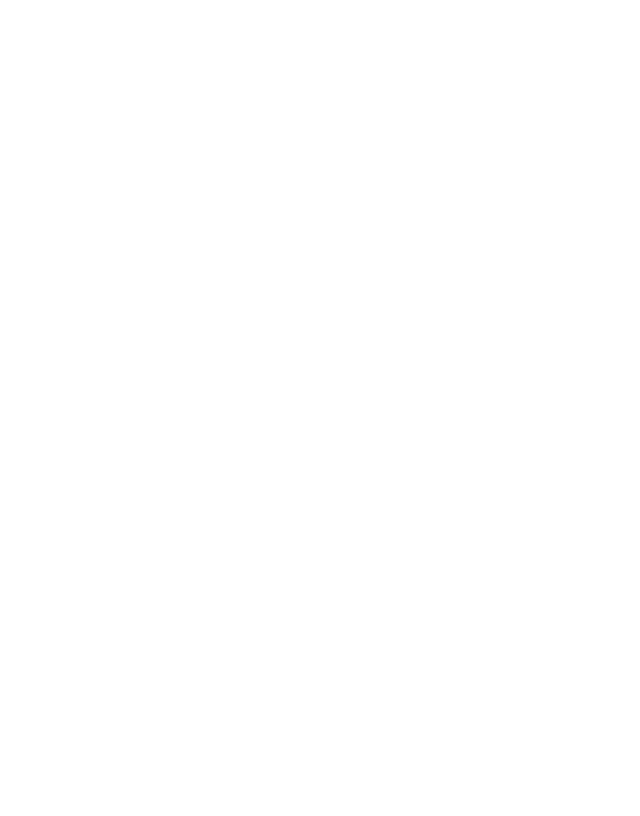
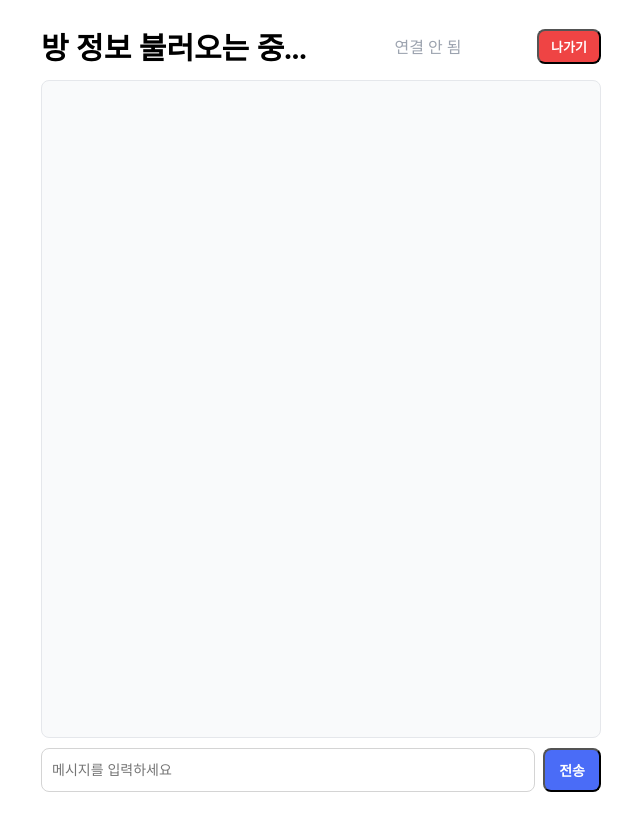
Before and after one commit to partmant/socket-chat, a Vue app in the folder frontend/: page /rooms/1 in a window 1280 px wide. Before the commit this address had no page. Shown: the whole page, without its empty margins (319-959 px from the left). Built offline with nearby package versions, Linux system fonts and the light colour scheme.

Commit message:
[FE] feat(ChatRoom): 채팅방 기능 및 뷰 구현

```diff
--- a/frontend/src/components/CreateRoomModal.vue
+++ b/frontend/src/components/CreateRoomModal.vue
@@ -35,9 +35,12 @@
 
         const res = await api.post("/api/rooms", payload);
 
-        this.$emit("created", res.data);
+        this.$emit("created", {
+          roomId: res.data,
+          password: this.isPrivate ? this.password : null
+        });
+
         this.$emit("close");
-
       } catch (e) {
         console.error(e);
         alert("방 생성에 실패했습니다.");
--- a/frontend/src/router/index.js
+++ b/frontend/src/router/index.js
@@ -1,12 +1,18 @@
 import { createRouter, createWebHistory } from "vue-router";
 import RoomList from "../views/RoomList.vue";
+import ChatRoom from "../views/ChatRoom.vue";
 
 const routes = [
   {
     path: "/",
     name: "RoomList",
     component: RoomList,
-  }
+  },
+  {
+    path: "/rooms/:id",
+    name: "ChatRoom",
+    component: ChatRoom,
+  },
 ];
 
 export default createRouter({
--- /dev/null
+++ b/frontend/src/views/ChatRoom.vue
@@ -0,0 +1,248 @@
+<script setup>
+import { ref, watch, onMounted } from "vue";
+import { useRoute, useRouter } from "vue-router";
+import { Client } from "@stomp/stompjs";
+import SockJS from "sockjs-client";
+import api from "../api";
+
+const route = useRoute();
+const router = useRouter();
+const roomId = Number(route.params.id);
+
+const nickname = ref(route.query.nickname || null);
+const password = ref(route.query.password || "");
+
+watch(
+  () => route.query.nickname,
+  (val) => { if (val) nickname.value = val; }
+);
+watch(
+  () => route.query.password,
+  (val) => { if (val) password.value = val; }
+);
+
+const roomTitle = ref("방 정보 불러오는 중...");
+const message = ref("");
+const messages = ref([]);
+const connected = ref(false);
+
+let client = null;
+const exitCalled = ref(false);
+
+// 방 정보 가져오기
+const fetchRoomInfo = async () => {
+  try {
+    const res = await api.get(`/api/rooms/${roomId}`);
+    roomTitle.value = res.data.title;
+  } catch (e) {
+    roomTitle.value = "방 정보 없음";
+  }
+};
+
+// WebSocket 연결
+const connect = () => {
+  if (client && client.active) return;
+
+  client = new Client({
+    reconnectDelay: 0,
+
+    webSocketFactory: () => new SockJS("http://localhost:8080/ws"),
+
+    onConnect: () => {
+      connected.value = true;
+
+      client.subscribe(`/topic/room/${roomId}`, (msg) => {
+        try {
+          messages.value.push(JSON.parse(msg.body));
+        } catch (e) {
+          console.error("메시지 파싱 오류:", e);
+        }
+      });
+    },
+  });
+
+  client.activate();
+};
+
+// 메시지 전송
+const send = () => {
+  if (!client?.active) return;
+  if (!message.value.trim()) return;
+
+  client.publish({
+    destination: "/app/chat.send",
+    body: JSON.stringify({
+      roomId,
+      type: "TALK",
+      sender: nickname.value,
+      content: message.value,
+    }),
+  });
+
+  message.value = "";
+};
+
+// WebSocket 종료
+const disconnect = () => {
+  if (client?.active) {
+    client.deactivate({ force: true });
+  }
+  connected.value = false;
+};
+
+// 방 나가기
+const leaveRoom = async () => {
+  if (exitCalled.value) return;
+  exitCalled.value = true;
+
+  try {
+    await api.post(`/api/rooms/${roomId}/exit`, {
+      nickname: nickname.value,
+    });
+  } catch (e) {
+    console.warn("EXIT error ignored:", e);
+  }
+
+  disconnect();
+  router.push("/");
+};
+
+// 컴포넌트 마운트
+onMounted(async () => {
+  while (!nickname.value) {
+    await new Promise((r) => setTimeout(r, 10));
+  }
+
+  await fetchRoomInfo();
+
+  // 입장 시 닉네임, 비밀번호 전달
+  await api.post(`/api/rooms/${roomId}/enter`, {
+    nickname: nickname.value,
+    password: password.value,
+  });
+
+  connect();
+});
+</script>
+
+<template>
+  <div class="chat-container">
+    <header class="chat-header">
+      <div class="room-title">{{ roomTitle }}</div>
+
+      <div class="status" :class="{ on: connected }">
+        {{ connected ? "연결됨" : "연결 안 됨" }}
+      </div>
+
+      <button class="btn-leave" @click="leaveRoom">나가기</button>
+    </header>
+
+    <section class="messages">
+      <div v-for="(m, i) in messages" :key="i" class="message-item">
+        <div v-if="m.type === 'TALK'" class="talk-message">
+          <span class="sender">[{{ m.sender }}]</span>
+          <span class="content">{{ m.content }}</span>
+        </div>
+
+        <div v-else-if="m.type === 'ENTER'" class="system-message enter">
+          --- {{ m.content }} ---
+        </div>
+
+        <div v-else-if="m.type === 'EXIT'" class="system-message exit">
+          --- {{ m.content }} ---
+        </div>
+      </div>
+    </section>
+
+    <section class="input-area">
+      <input
+        v-model="message"
+        class="message-input"
+        placeholder="메시지를 입력하세요"
+        @keyup.enter="send"
+      />
+      <button class="btn-send" @click="send">전송</button>
+    </section>
+  </div>
+</template>
+
+<style scoped>
+.chat-container {
+  max-width: 600px;
+  margin: 0 auto;
+  padding: 16px 20px;
+  display: flex;
+  flex-direction: column;
+  height: 100vh;
+  box-sizing: border-box;
+}
+.chat-header {
+  display: flex;
+  justify-content: space-between;
+  align-items: center;
+  margin-bottom: 12px;
+}
+.room-title {
+  font-size: 30px;
+  font-weight: 800;
+}
+.status {
+  font-size: 16px;
+  color: #9ca3af;
+  margin-left: 12px;
+}
+.status.on {
+  color: #22c55e;
+}
+.btn-leave {
+  padding: 6px 12px;
+  border-radius: 8px;
+  background: #ef4444;
+  color: white;
+  font-size: 13px;
+  font-weight: 600;
+}
+.messages {
+  flex: 1;
+  border: 1px solid #e5e7eb;
+  border-radius: 8px;
+  padding: 10px;
+  overflow-y: auto;
+  margin-bottom: 10px;
+  background: #f9fafb;
+}
+.message-item {
+  margin-bottom: 6px;
+  font-size: 16px;
+}
+.talk-message .sender {
+  font-weight: 700;
+  font-size: 16px;
+  margin-right: 4px;
+}
+.system-message {
+  font-size: 12px;
+  color: #6b7280;
+  font-style: italic;
+  text-align: center;
+}
+.input-area {
+  display: flex;
+  gap: 8px;
+}
+.message-input {
+  flex: 1;
+  padding: 10px;
+  border-radius: 8px;
+  border: 1px solid #d4d4d4;
+  font-size: 14px;
+}
+.btn-send {
+  padding: 10px 14px;
+  border-radius: 8px;
+  background: #4a6cf7;
+  color: white;
+  font-weight: 600;
+  font-size: 14px;
+}
+</style>
--- a/frontend/src/views/RoomList.vue
+++ b/frontend/src/views/RoomList.vue
@@ -51,8 +51,9 @@
       this.createModal = false;
     },
 
-    onRoomCreated(roomId) {
+    onRoomCreated({ roomId, password }) {
       this.selectedRoomId = roomId;
+      this.selectedPassword = password;
       this.nicknameModal = true;
     },
 
```
